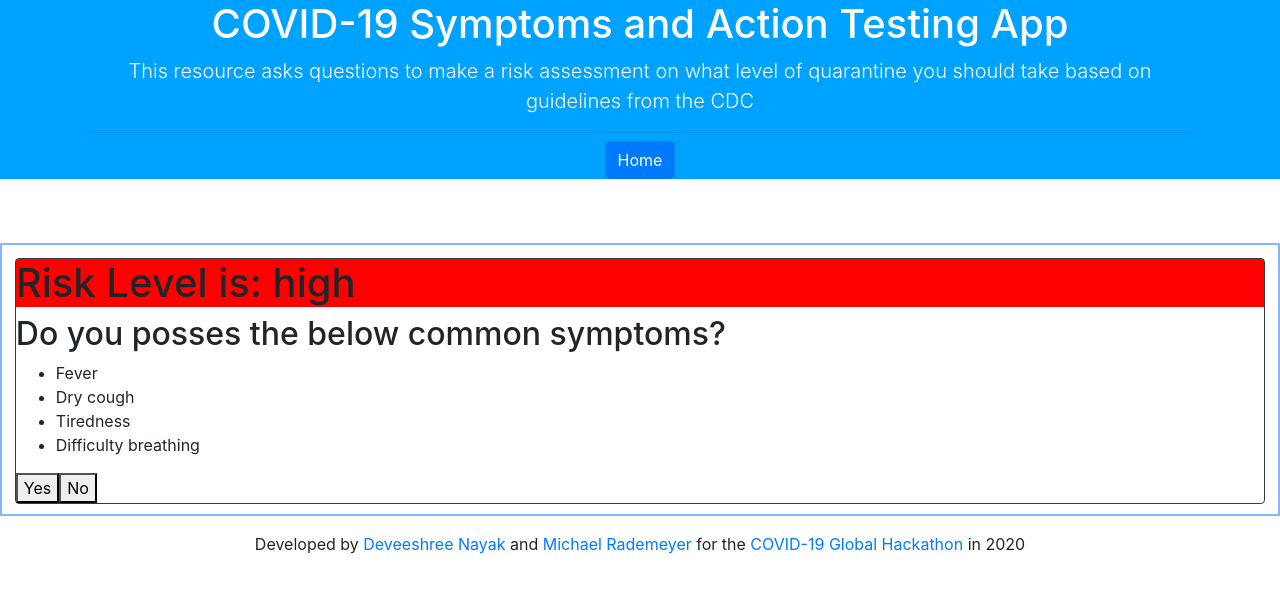
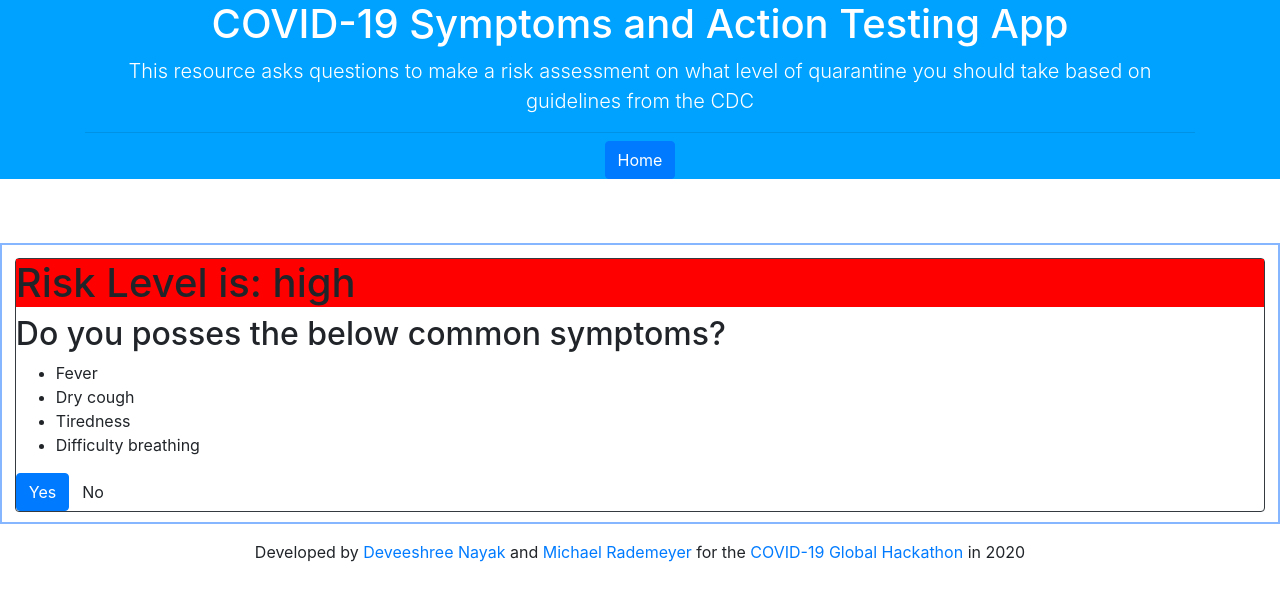
Before and after one commit to covid19ra2020/covid19-risk-assesment, an Angular app: page /covid19-risk-assesment/ in a window 1280 px wide. Both pictures are taken after a click on the button "Yes". Shown: the top 600 px of the page. Built offline with nearby package versions, Linux system fonts and the light colour scheme.

Commit message:
button styling fix

```diff
--- a/src/app/risk-table/risk-table.component.html
+++ b/src/app/risk-table/risk-table.component.html
@@ -7,8 +7,8 @@
         <li>Tiredness</li>
         <li>Difficulty breathing</li>
     </ul>
-    <button (click)="questionAnswered=true; tableToShow=1">Yes</button>
-    <button (click)="questionAnswered=true; tableToShow=0">No</button>
+    <button class="btn btn-primary" (click)="questionAnswered=true; tableToShow=1">Yes</button>
+    <button class="btn btn-secodary" (click)="questionAnswered=true; tableToShow=0">No</button>
 </div>
 <div *ngIf="questionAnswered">
     <h2>{{currentRiskData[tableToShow].heading}}</h2>
```
Also changed, not shown: 6 other files (tests, documents, lock files or other folders).
